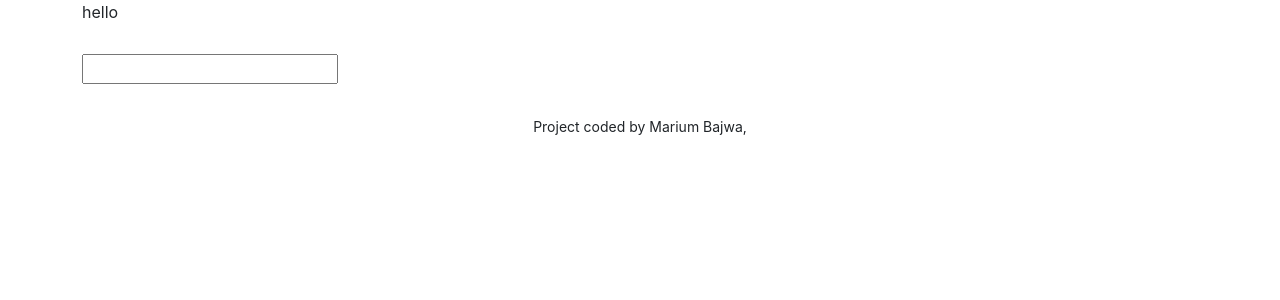
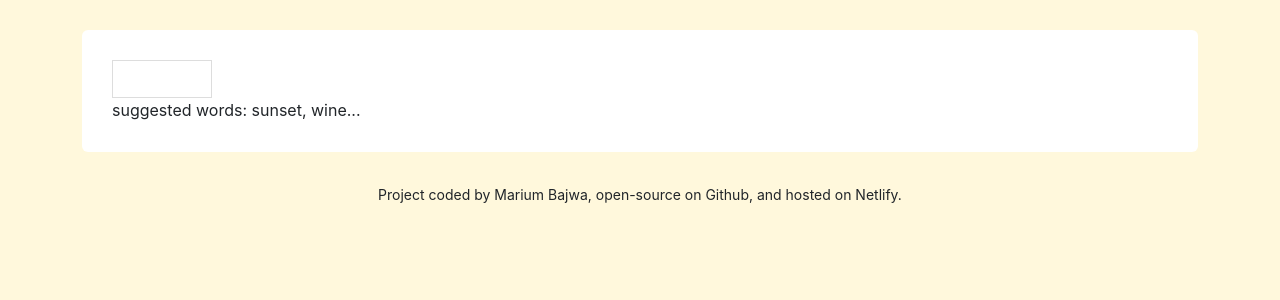
Before and after one commit to Mjb222/dictionary, a React (Create React App) app: page / in a window 1280 px wide. Shown: the top 300 px of the page. Built offline with nearby package versions, Linux system fonts and the light colour scheme; no server answers.

Commit message:
css changes

```diff
--- a/src/App.css
+++ b/src/App.css
@@ -1,3 +1,7 @@
+body {
+  background: cornsilk;
+}
+
 .App-header {
   margin: 30px 0;
 }
--- a/src/App.js
+++ b/src/App.js
@@ -5,13 +5,15 @@ function App() {
   return (
     <div className="App">
       <div className="container">
-        hello
         <header className="App-header"></header>
         <main>
-          <Dictionary />
+          <Dictionary defaultKeyword="sunset" />
         </main>
         <footer className="App-footer">
-          <small>Project coded by Marium Bajwa,</small>
+          <small>
+            Project coded by Marium Bajwa, open-source on Github, and hosted on
+            Netlify.{" "}
+          </small>
         </footer>
       </div>
     </div>
--- a/src/Dictionary.css
+++ b/src/Dictionary.css
@@ -1,2 +1,18 @@
-.Dictionary {
+.Dictionary section {
+  background: white;
+  padding: 30px;
+  border-radius: 6px;
+  box-shadow: 0px 10px 10px rgb(0, 0, 0/ 10%);
+  margin: 20px 0;
 }
+
+.Dictionary input {
+  width: 100px;
+  padding: 6px 10px;
+  color: #333;
+  border: 1px solid #ddd;
+}
+.Dictionary .hint {
+  font-size: 11px;
+  margin-top: 5px;
+}
--- a/src/Dictionary.js
+++ b/src/Dictionary.js
@@ -3,30 +3,45 @@ import axios from "axios";
 import Results from "./Results";
 import "./Dictionary.css";
 
-export default function Dictionary() {
-  let [keyword, setKeyword] = useState("");
+export default function Dictionary(props) {
+  let [keyword, setKeyword] = useState(props.defaultKeyword);
   let [results, setResults] = useState(null);
+  let [loaded, setLoaded] = useState(false);
 
   function handleResponse(response) {
     setResults(response.data[0]);
   }
-  function search(event) {
-    event.preventDefault();
-
+  function search(keyword) {
     let apiUrl = `https://api.dictionaryapi.dev/api/v2/entries/en_US/${keyword}`;
 
     axios.get(apiUrl).then(handleResponse);
+  }
+  function handleSubmit(event) {
+    event.preventDefault();
+    search();
   }
 
   function handleKeywordChange(event) {
     setKeyword(event.target.value);
   }
+  function load() {
+    setLoaded(true);
+    search();
+  }
+  if (loaded) {
     return (
       <div className="Dictionary">
-      <form onSubmit={search}>
+        <section>
+          <form onSubmit={handleSubmit}>
             <input type="search" onChange={handleKeywordChange} />
           </form>
+          <div>suggested words: sunset, wine...</div>
+        </section>
         <Results results={results} />
       </div>
     );
+  } else {
+    load();
+    return "Loading";
   }
+}
--- a/src/Meaning.js
+++ b/src/Meaning.js
@@ -1,4 +1,5 @@
 import React from "react";
+import "./Meaning.css";
 import Synonyms from "./Synonyms";
 
 export default function Meaning(props) {
--- /dev/null
+++ b/src/Phonetic.css
@@ -0,0 +1,24 @@
+.Phonetic {
+  margin-bottom: 20px;
+}
+
+.Phonetic a {
+  border: 1px solid #ddd;
+  text-decoration: none;
+  padding: 10px 20px;
+
+  font-size: 12px;
+  font-weight: bold;
+  margin-right: 10px;
+  border-radius: 20px;
+  transition: all 150ms ease-in-out;
+}
+
+.Phonetic a:hover {
+  background: purple;
+  color: rosybrown;
+}
+.Phonetic .text {
+  opacity: 0.7;
+  font-weight: bold;
+}
--- a/src/Phonetic.js
+++ b/src/Phonetic.js
@@ -1,4 +1,5 @@
 import React from "react";
+import "./Phonetic.css";
 
 export default function Phonetic(props) {
   return (
@@ -6,8 +7,8 @@ export default function Phonetic(props) {
       <a href={props.phonetic.audio} target="_blank">
         Listen
       </a>
-      <br />
-      {props.phonetic.text}
+
+      <span className="text">{props.phonetic.text}</span>
     </div>
   );
 }
--- /dev/null
+++ b/src/Results.css
@@ -0,0 +1,5 @@
+.Results h2 {
+  font-size: 36px;
+  font-weight: bold;
+  line-height: 1.5;
+}
--- a/src/Results.js
+++ b/src/Results.js
@@ -1,11 +1,13 @@
 import React from "react";
 import Meaning from "./Meaning";
 import Phonetic from "./Phonetic";
+import "./Results.css";
 
 export default function Results(props) {
   if (props.results) {
     return (
       <div className="Results">
+        <section>
           <h2>{props.results.word}</h2>
           {props.results.phonetics.map(function (phonetic, index) {
             return (
@@ -14,11 +16,12 @@ export default function Results(props) {
               </div>
             );
           })}
+        </section>
         {props.results.meanings.map(function (meaning, index) {
           return (
-            <div key={index}>
+            <section key={index}>
               <Meaning meaning={meaning} />
-            </div>
+            </section>
           );
         })}
       </div>
```
Also changed, not shown: src/Meaning.css (added). Lines whose indentation alone changed are shown as unchanged.
